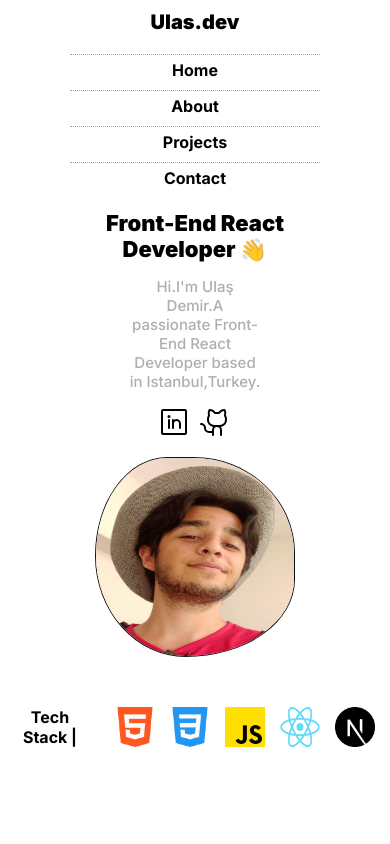
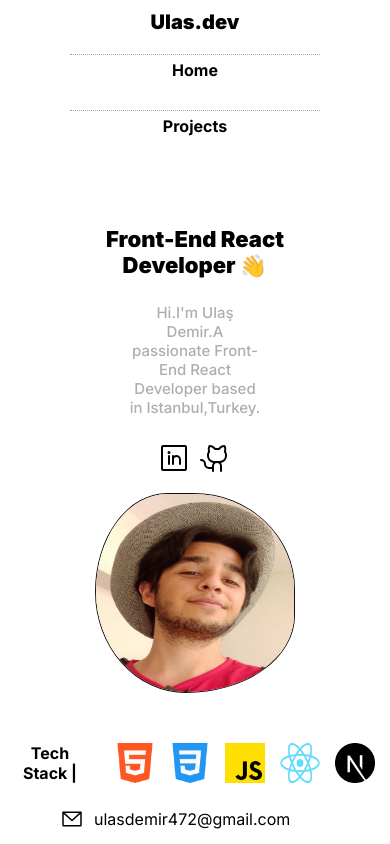
Before and after one commit to ulasdemir472/Portfolio, a Next.js app: page / in a window 390 px wide. Built offline with nearby package versions, Linux system fonts and the light colour scheme.

Commit message:
footer added and some changes

```diff
--- a/app/layout.js
+++ b/app/layout.js
@@ -1,6 +1,7 @@
 import "./globals.css";
 import { Inter } from "next/font/google";
 import Navbar from "@/components/navbar/navbar";
+import Footer from "@/components/footer/footer";
 
 const inter = Inter({ subsets: ["latin"] });
 
@@ -16,6 +17,7 @@ export default function RootLayout({ children }) {
         <div className="container">
           <Navbar />
           {children}
+          <Footer />
         </div>
       </body>
     </html>
--- a/app/page.module.css
+++ b/app/page.module.css
@@ -111,7 +111,7 @@
     }
     .left{
         display: flex;
-        gap: 15px;
+        gap: 25px;
         flex-direction: column;
         justify-content: center;
         align-items: center;
--- /dev/null
+++ b/components/footer/footer.jsx
@@ -0,0 +1,15 @@
+"use client";
+import React from "react";
+import styles from "./page.module.css";
+import { EnvelopeSimple } from "@phosphor-icons/react";
+
+const Footer = () => {
+  return (
+    <footer className={styles.footer}>
+      <EnvelopeSimple size={24} />
+      <p className={styles.mail}>ulasdemir472@gmail.com</p>
+    </footer>
+  );
+};
+
+export default Footer;
--- /dev/null
+++ b/components/footer/page.module.css
@@ -0,0 +1,8 @@
+.footer{
+    height: 50px;
+    display: flex;
+    text-align: center;
+    justify-content: flex-start;
+    align-items: center;
+    gap: 10px;
+}
--- a/components/navbar/navbar.jsx
+++ b/components/navbar/navbar.jsx
@@ -13,14 +13,8 @@ const Navbar = () => {
         <Link className={styles.link} href="/">
           Home
         </Link>
-        <Link className={styles.link} href="/about">
-          About
-        </Link>
         <Link className={styles.link} href="/projects">
           Projects
-        </Link>
-        <Link className={styles.link} href="/contact">
-          Contact
         </Link>
       </div>
     </nav>
--- a/components/navbar/page.module.css
+++ b/components/navbar/page.module.css
@@ -3,6 +3,8 @@
     display: flex;
     justify-content: space-between;
     align-items: center;
+    border-radius: 2px;
+    box-shadow: 0px 0.5px 0.5px #999;
 
     .title{
         padding: 10px;
@@ -11,7 +13,7 @@
     }
     .links{
         display: flex;
-        gap: 10px;
+        gap: 30px;
         padding: 10px;
         font-size: 16px;
         font-weight: 700
@@ -21,8 +23,10 @@
 @media screen and (max-width: 480px) {
     .nav{
         display: flex;
+        height: 100%;
         flex-direction: column;
-        margin-bottom: 60px;
+        margin-bottom: 30px;
+        box-shadow: none;
     }
     .title{
         display: flex;
```
